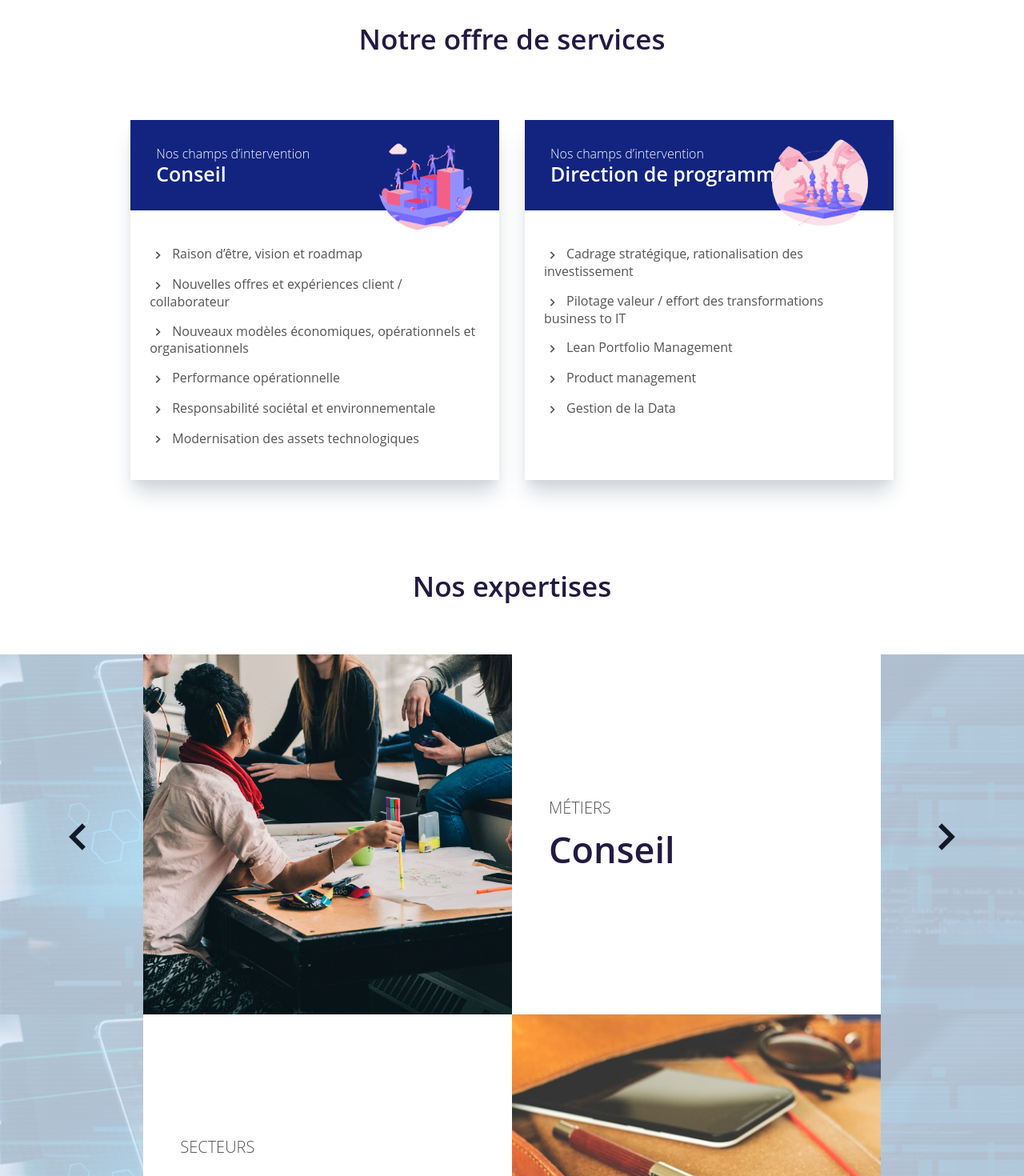
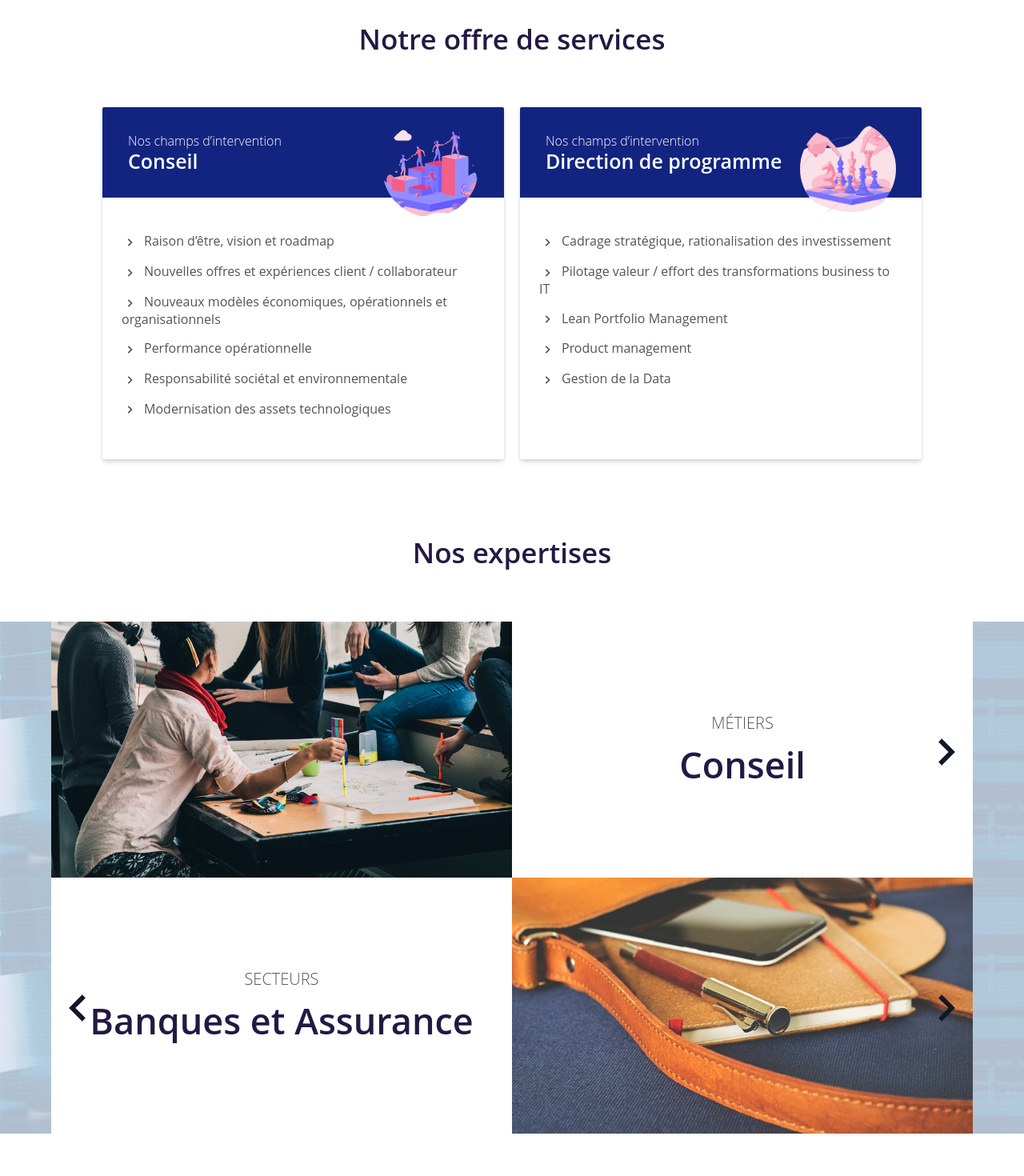
Before and after one commit to workhard2021/oyster-technology-informatique, a Next.js app: page / in a window 1280 px wide. Shown: the part 920-2390 px from the top of the page at 80% size. Built offline with nearby package versions, Linux system fonts and the light colour scheme; what tw-elements would draw is missing.

Commit message:
update v0.2

```diff
--- a/components/carousel-menu.tsx
+++ b/components/carousel-menu.tsx
@@ -51,23 +51,23 @@ export const CarouselScroll = ({data,title,order='',target_id='carousel-scroll'}
    },[scroll]);
 
     if(data && data.length===0) return null;
-    return (<div className='w-full relative opacity-0 visible-transition-carousel'>
+    return (<div className='w-full relative opacity-0 visible-transition-carousel h-auto'>
       {title &&<h2 className='mb-[65px] text-center first-letter:capitalize text-[#231942]'>{title || ''}</h2>}
-      <div className="relative w-full bg-blue-100">
-        <div className='bg_url_partenaire absolute w-full h-full' style={{backgroundImage:`url(${'../images/s.png'})`}}/>
-        <div className="absolute top-1/2 md:w-[90%] md:left-[5%]  w-full flex z-10 -translate-y-10 h-0 rounded-md">
+      <div className="relative overflow-hidden h-[320px] w-full bg-blue-100">
+        <div className='bg_url_partenaire top-0 left-0 absolute w-full h-full' style={{backgroundImage:`url(${'../images/s.png'})`}}/>
+        <div className="absolute top-0 left-0 h-full md:w-[90%] md:left-[5%] w-full flex z-10 -translate-y-10 rounded-md">
            <div className=' w-[100%] h-0 m-auto flex justify-between'>
               <button onClick={(e) => prevImage(e)} className="py-2 relative text-gray-900"><BiChevronLeft className='inline-block' size={70}/></button>
               <button onClick={(e) => nextImage(e)} className="py-2 relative text-gray-900 text-xl"><BiChevronRight className='inline-block' size={70}/></button>
            </div>
         </div>
-        <div id={target_id} className='flex justify-start items-center overflow-hidden  m-auto md:h-[450px] md:w-[80%] w-full h-[320px] relative'>
+        <div id={target_id} className='absolute left-0 top-0 flex justify-start items-center overflow-hidden  m-auto w-full h-full'>
             {data && data.map((value:any,index:number) => {
                 return <Link href={value.url} id="size-position" key={index} className='relative min-w-[100%] h-full flex justify-between items-center'>
                     <div className='relative h-full md:w-[90%] w-[78%] m-auto bg-white'>
                        <div className="relative w-full h-full flex justify-center items-center flex-wrap">
-                         <div className={`${order} md:h-full h-[50%] md:w-[50%] w-full bg-url`} style={{backgroundImage:`url(${value.image})`}}/>
-                         <div className={`w-full md:h-auto h-[50%] m-auto md:w-[50%] p-[5%]`}>
+                         <div className={`${order} h-full md:w-[50%] w-full bg-url`} style={{backgroundImage:`url(${value.image})`}}/>
+                         <div className={`w-full h-full m-auto md:w-[50%] text-center flex justify-center items-center flex-col`}>
                                 <span className='md:text-[20px] text-[16px] inline-block md:mb-[15px] mb-[8px] uppercase text-[#545454]'>{value.expertise}</span>
                                 <h3 className='first-letter:capitalize md:text-[45px] text-[30px] text-[#231942]'>{value.title}</h3>
                          </div>
--- a/components/item-offre.tsx
+++ b/components/item-offre.tsx
@@ -24,9 +24,9 @@ export const ItemOffres=({data}:any)=>{
   },[scroll]);
   return (<div className="relative w-full m-auto mb-[65px]">
                <h2 className="relative w-full text-center mb-[65px] font-fontWeightBig opacity-0 visible-transition">Notre offre de services</h2>
-               <div className="relative w-full flex justify-center items-start flex-wrap">
+               <div className="relative w-full flex justify-center items-stretch md:flex-nowrap gap-8 xl:gap-5 flex-wrap">
                  {data && data.map((value:any,index:number)=>
-                  <div key={index} className="relative md:w-[45%] w-full bg-white shadow-xl shadow-gray-300 pb-8 md:m-4 my-4 mx-auto opacity-0 md:h-[450px] h-auto visible-transition">
+                  <div key={index} className="relative lg:w-[50%] rounded-sm overflow-hidden w-full bg-white shadow-md shadow-gray-300 pb-2 mx-auto opacity-0 h-auto visible-transition">
                           <div className="w-full bg-[#122480] px-8 py-8">
                                 <p className="text-white  md:text-[16px] text-[15px]">{value.sub_title}</p>
                                 <h3 className="text-white md:text-[25px] text-[20px]">{value.title}</h3>
--- a/components/logo.tsx
+++ b/components/logo.tsx
@@ -14,7 +14,7 @@ export const LogoSection=({data}:any)=>{
              <div className="absolute left-100 md:block hidden h-full w-full trasnparent_logo">
              </div>
             <div  className="relative w-full md:h-[600px] h-[300px] md:overflow-hidden">
-                <div id="home-logo" className="absolute top-[15%] left-0 w-full h-full bg_logo_home" style={{backgroundImage:`url(${data.image})`,backgroundColor:'#000000;'}}/>
+                <div id="home-logo" className="absolute top-[15%] left-0 w-full h-full bg_logo_home" style={{backgroundImage:`url(${data.image})`}}/>
                 <div className="relative md:top-[140px] z-10 top-[100px]">
                     <h2 className="text-center uppercase text-white md:text-[25px] text-[20px] py-4 text-title-shadow">{data.sub_title}</h2>
                     <h1 style={{fontWeight:'600'}} className="text-center text-white md:text-[4vw] text-[30px] text-title-shadow">{data.title}</h1>
--- a/components/scrollTop.tsx
+++ b/components/scrollTop.tsx
@@ -1,5 +1,5 @@
 import { useEffect, useState } from "react";
-import { BsChevronDoubleUp } from "react-icons/bs"
+import { BiChevronUp } from "react-icons/bi";
 
 export const ScrollTop=()=>{
   const [scroll,setScroll]=useState(0);
@@ -31,8 +31,8 @@ export const ScrollTop=()=>{
       }
   },[scroll]);
     return (<div className="w-full fixed top-[80%] h-0 flex justify-end right-[3%]" id="scroll-top">
-             <div onClick={(e)=>scrollTopPage(e)} className="cursor-pointer md:w-[60px] md:h-[60px] w-[40px] h-[40px] flex justify-center rounded-full items-center bg-blue-300">
-                  <BsChevronDoubleUp className="inline" size={30}/>
+             <div onClick={(e)=>scrollTopPage(e)} className="cursor-pointer w-[40px] h-[40px] flex justify-center rounded-full items-center bg-blue-300">
+                  <BiChevronUp className="inline" size={30}/>
              </div>
     </div>)
 }
--- a/containers/HeaderDesktop.tsx
+++ b/containers/HeaderDesktop.tsx
@@ -11,7 +11,7 @@ export const HeaderDesktop=({data,logo}:any)=>{
         e.preventDefault();
         setCurrentImage(currentImage);
     }
-    return (<nav className="hidden md:flex shadow-sm shadow-blue-200 justify-around w-full">
+    return (<nav className="hidden lg:flex shadow-sm shadow-blue-200 justify-around w-full">
       <div className="md:w-[20%] xl:w-[30%] w-full flex justify-center items-center">
           <div className="cursor-pointer text-white md:w-[60%] w-[50%] md:h-[80px]">
                  <div onClick={()=>route.push(process.env.NEXT_PUBLIC_HOME||'/')}  className="w-full h-full bg-url-logo" style={{backgroundImage:`url(${logo})`}} />
--- a/containers/HeaderMobile.tsx
+++ b/containers/HeaderMobile.tsx
@@ -13,7 +13,7 @@ export const HeaderMobile=({data,logo}:any)=>{
                 el.classList.toggle('menu_mobile');
             }
       }
-      return (<nav className="md:hidden flex justify-around w-full h-auto py-3">
+      return (<nav className="lg:hidden flex justify-around w-full h-auto py-3">
       <div className="w-[20%] flex items-center">
           <div onClick={()=>route.push(process.env.NEXT_PUBLIC_HOME||'/')}  className="relative w-full h-full bg-url-logo" style={{backgroundImage:`url(${logo})`}} />
       </div>
--- a/pages/index.tsx
+++ b/pages/index.tsx
@@ -17,8 +17,10 @@ export default function Home() {
                     <Entreprise/>
                     <ItemOffres/>
                </Wrapper>
-               <CarouselScroll data={EXPERTISES_TWO} title="Nos expertises" target_id='carousel-scroll'/>
-               <CarouselScroll order={'md:order-1 md-0'} data={EXPERTISES_FIRST} target_id='carousel-scroll-2'/>
+              <div className='mb-[100px]'>
+                 <CarouselScroll data={EXPERTISES_TWO} title="Nos expertises" target_id='carousel-scroll'/>
+                 <CarouselScroll order={'md:order-1 md-0'} data={EXPERTISES_FIRST} target_id='carousel-scroll-2'/>
+              </div>
             </Container>
   </>)
 }
```
